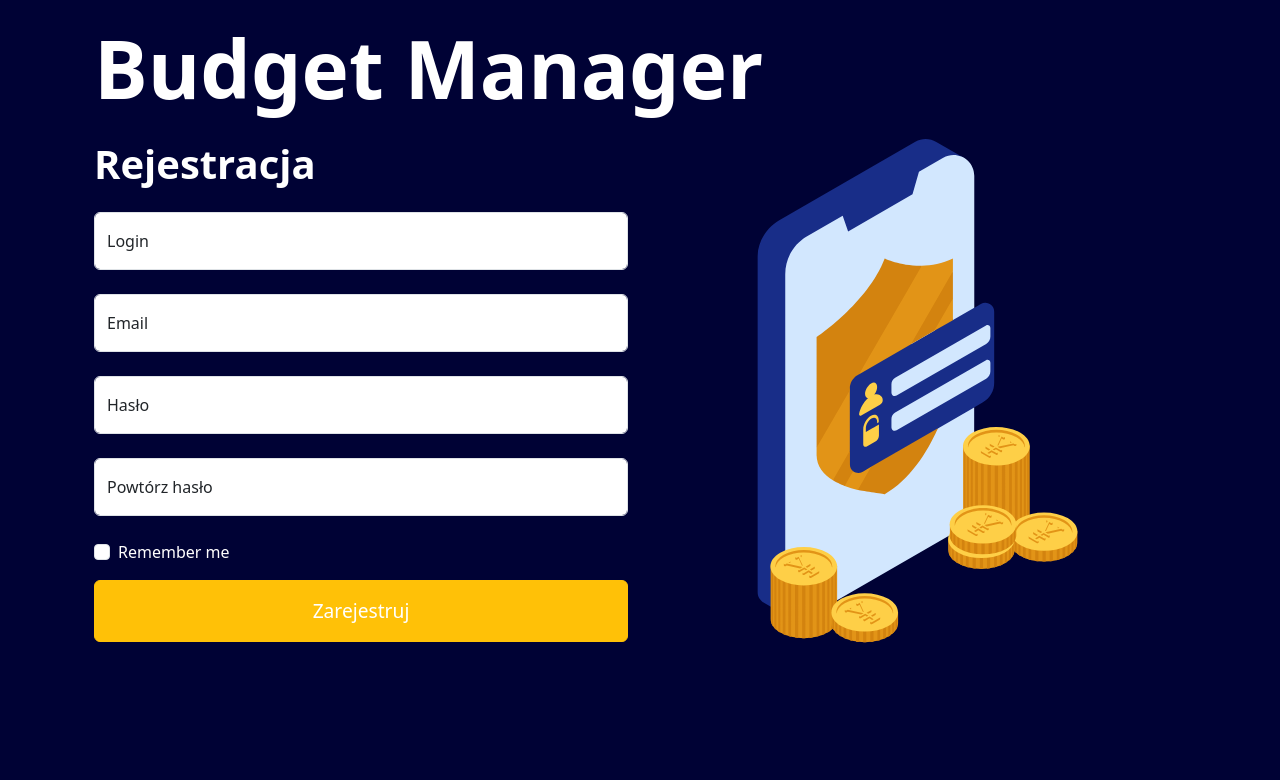
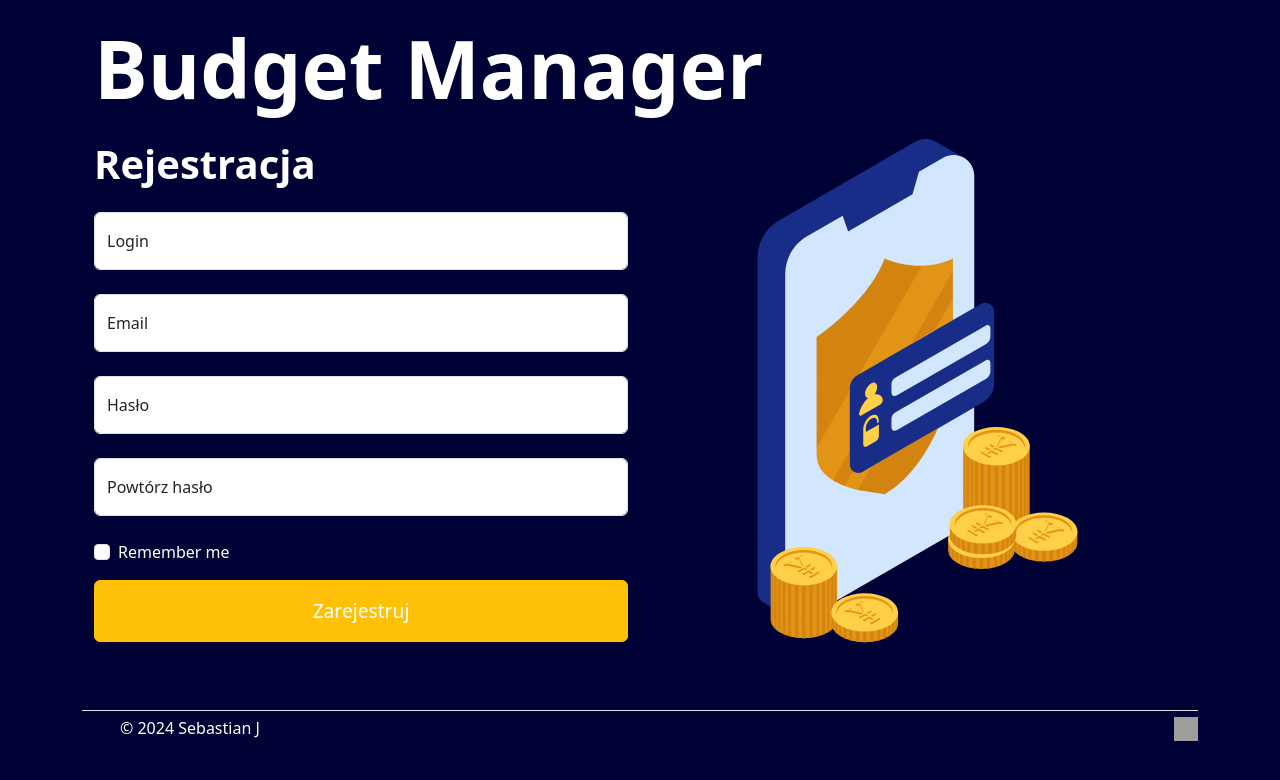
Before and after one commit to SebastianJast/Budget_Manager_Frontend, a plain HTML site: page pages/register.html in a window 1280 px wide. Drawn offline with nearby package versions, Linux system fonts and the light colour scheme; grey boxes are pictures that could not be loaded.

Commit message:
added main

```diff
--- a/pages/register.html
+++ b/pages/register.html
@@ -95,6 +95,36 @@
         </div>
       </div>
     </main>
+    <div class="container mt-5">
+      <footer
+        class="d-flex flex-wrap justify-content-between align-items-center py-1 my-1 border-top"
+      >
+        <div class="col-md-4 d-flex align-items-center">
+          <a
+            href="/"
+            class="mb-3 me-2 mb-md-0 text-body-secondary text-decoration-none lh-1"
+          >
+            <svg class="bi" width="30" height="24">
+              <use xlink:href="#bootstrap"></use>
+            </svg>
+          </a>
+          <span class="mb-3 mb-md-0 text-white">© 2024 Sebastian J</span>
+        </div>
+        <ul class="nav col-md-4 justify-content-end list-unstyled d-flex">
+          <li class="ms-3">
+            <a
+              class="text-body-secondary"
+              href="https://github.com/SebastianJast"
+              ><img
+                src="../fonts/github-brands-solid.svg"
+                alt="Github Icon"
+                width="24"
+                height="24"
+            /></a>
+          </li>
+        </ul>
+      </footer>
+    </div>
     <script
       src="https://cdn.jsdelivr.net/npm/bootstrap@5.3.3/dist/js/bootstrap.bundle.min.js"
       integrity="sha384-YvpcrYf0tY3lHB60NNkmXc5s9fDVZLESaAA55NDzOxhy9GkcIdslK1eN7N6jIeHz"
```
